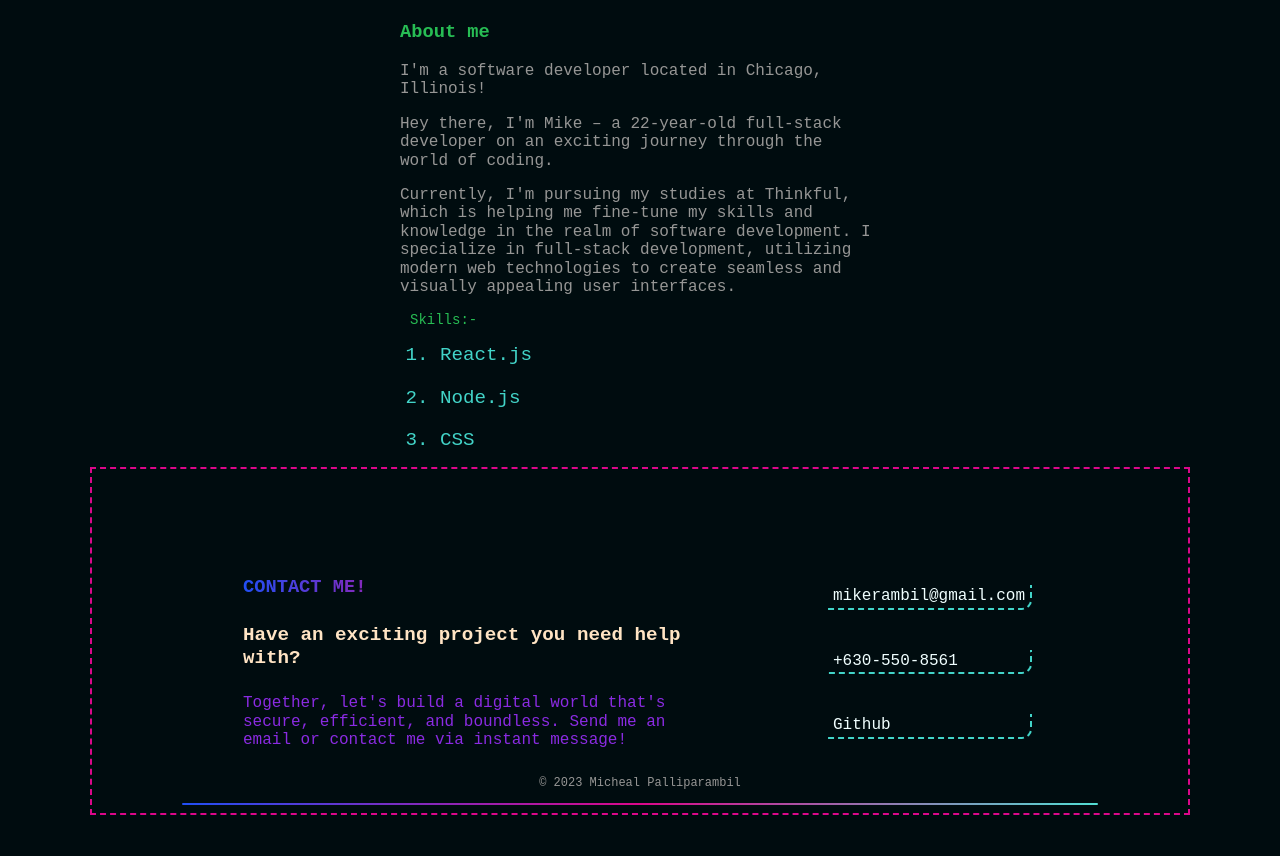
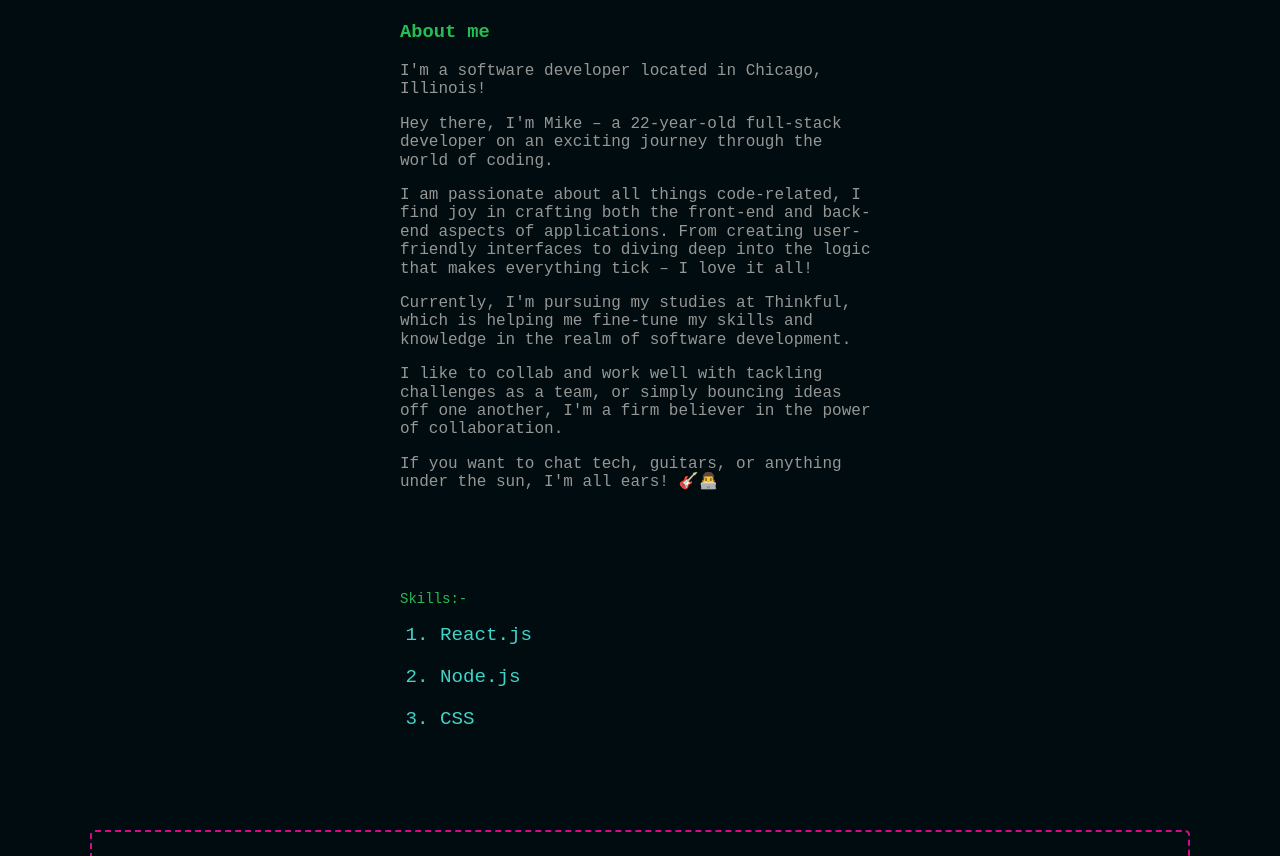
Before and after one commit to MikeRambil/thinkful-portfolio, a plain HTML site: page index.html in a window 1280 px wide. Shown: the part 624-1480 px from the top of the page. Before the commit the page ends 1439 px from the top, so only its background shows below. Drawn offline with nearby package versions, Linux system fonts and the light colour scheme.

Commit message:
Final Commit

```diff
--- a/index.html
+++ b/index.html
@@ -39,13 +39,30 @@
             exciting journey through the world of coding.
           </p>
           <p>
+            I am passionate about all things code-related, I find joy in
+            crafting both the front-end and back-end aspects of applications.
+            From creating user-friendly interfaces to diving deep into the logic
+            that makes everything tick – I love it all!
+          </p>
+          <p>
             Currently, I'm pursuing my studies at Thinkful, which is helping me
             fine-tune my skills and knowledge in the realm of software
-            development. I specialize in full-stack development, utilizing
-            modern web technologies to create seamless and visually appealing
-            user interfaces.
+            development.
           </p>
-          <p style="font-size: 14px; margin: 10px; color: rgb(39, 189, 84)">
+
+          <p>
+            I like to collab and work well with tackling challenges as a team,
+            or simply bouncing ideas off one another, I'm a firm believer in the
+            power of collaboration.
+          </p>
+          <p>
+            If you want to chat tech, guitars, or anything under the sun, I'm
+            all ears! 🎸👨‍💻
+          </p>
+
+          <p
+            style="font-size: 14px; margin-top: 100px; color: rgb(39, 189, 84)"
+          >
             Skills:-
           </p>
           <ol
@@ -54,6 +71,7 @@
               flex-direction: column;
               gap: 20px;
               color: aqua;
+              margin-bottom: 100px;
             "
           >
             <li>React.js</li>
--- a/styles.css
+++ b/styles.css
@@ -74,8 +74,11 @@ footer {
   bottom: 0;
   margin-top: 50px;
   border: 2px dashed #db078a;
+  border-bottom: none;
   padding: 90px 90px 0;
   margin: 0 90px;
+
+  border-radius: 5px;
 }
 
 .flex {
```
